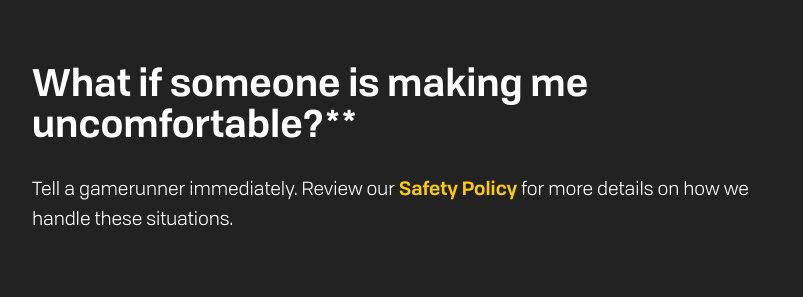
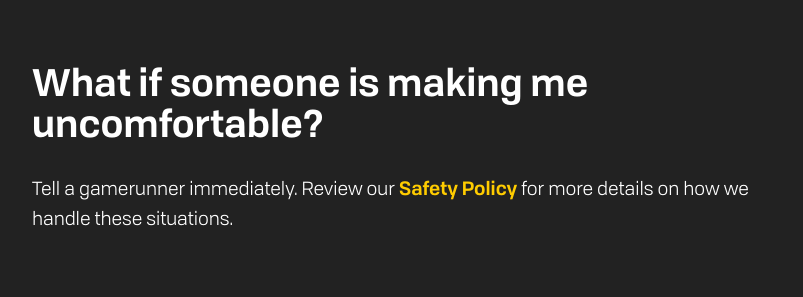
Before and after one commit to jedlimke/prairiefiregaming.com, a Jekyll site: the page built from about/for-players.md, in a window 1280 px wide and 900 px high, scrolled down 4528 px. Shown: the part 204-501 px from the top of the window, without its empty margins (238-1041 px from the left). Built offline with Jekyll 4.4.1, drawn with Linux system fonts in a browser that asks for light colours; some of the changed text lies outside the part shown.

```diff
--- a/about/for-players.md
+++ b/about/for-players.md
@@ -101,8 +101,8 @@ Try to work it out in-character first, but if it becomes a real problem, talk to
 ### Can I leave early?
 Life happens. If you need to leave before the game ends, let your team and a gamerunner know.
 
-### What if someone is making me uncomfortable?**
-Tell a gamerunner immediately. Review our [Safety Policy](policies/safety-policy/) for more details on how we handle these situations.
+### What if someone is making me uncomfortable?
+Tell a gamerunner immediately. Review our [Safety Policy](/policies/safety-policy/) for more details on how we handle these situations.
 
 ### Do I need to be good at acting/strategy/negotiation?
 Nope! Megagames welcome all skill levels. You'll get better with experience, but enthusiasm is the only requirement.
```
Also changed, not shown: other parts of about/for-players.md (+1 -1 lines).
